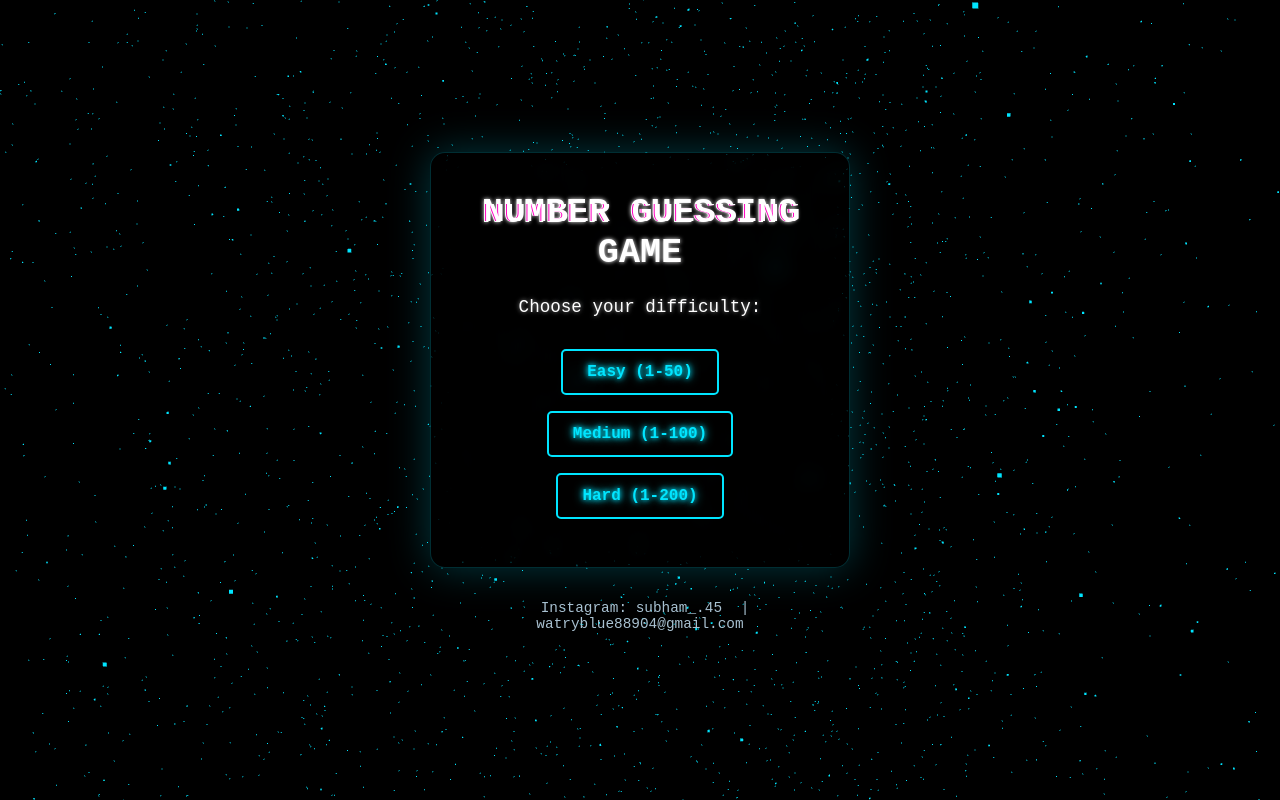
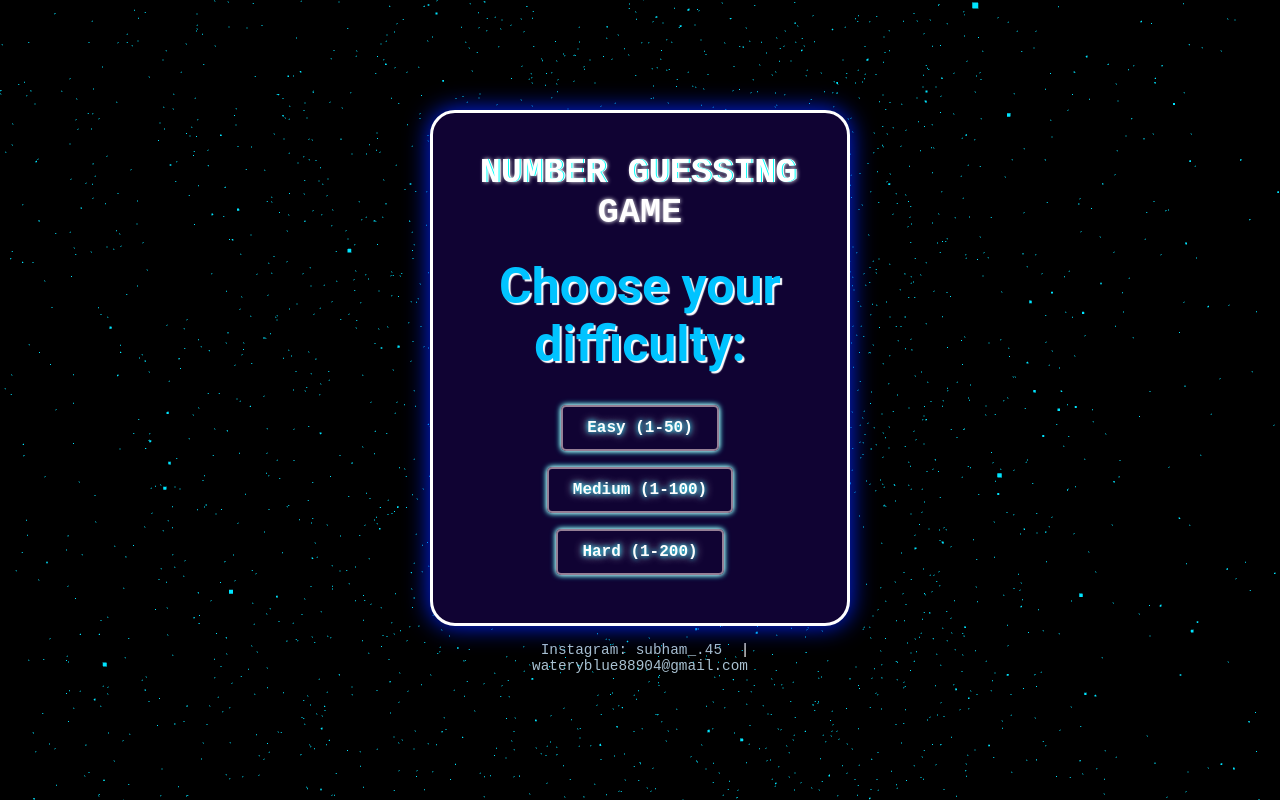
Before and after one commit to subham4849/wasm-number-guesser, a plain HTML site: page index.html in a window 1280 px wide. Drawn offline with nearby package versions, Linux system fonts and the light colour scheme; no server answers; animation ran at ten frames a second.

Commit message:
updation styling

```diff
--- a/index.html
+++ b/index.html
@@ -8,8 +8,8 @@
         /* --- General Setup & High-Tech Background --- */
         body {
             font-family: 'Courier New', Courier, monospace;
-            background-color: #020c1b; /* Dark solid background for the 3D scene */
-            color: #00e5ff;
+            background-color: #170448; /* Dark solid background for the 3D scene */
+            color: #150454;
             display: flex;
             flex-direction: column;
             justify-content: center;
@@ -21,9 +21,15 @@
             overflow: hidden; /* Hide scrollbars from canvas */
         }
 
+
+@keyframes float {
+  0%, 100% { transform: translateY(0px); }
+  50% { transform: translateY(-20px); }
+}
+
         /* Styles for the 3D background canvas */
         #bg-canvas {
-            position: fixed;
+            position: absolute;
             top: 0;
             left: 0;
             width: 100%;
@@ -43,21 +49,21 @@
 
         /* --- Main Game Container (Glassmorphism with Pulse) --- */
         .container {
-            background: rgba(0, 0, 0, 0.25);
+            background: rgb(16, 3, 51);
             backdrop-filter: blur(10px);
-            border: 1px solid rgba(0, 229, 255, 0.2);
+            border: 3px solid rgb(255, 255, 255);
             padding: 2.5rem;
-            border-radius: 15px;
-            box-shadow: 0 0 25px rgba(0, 229, 255, 0.1);
+            border-radius: 25px;
+            box-shadow: 0 0 25px rgb(238, 2, 255);
             text-align: center;
             width: 100%;
             box-sizing: border-box;
-            animation: pulseGlow 5s infinite alternate;
+            animation: pulseGlow 0.25s infinite alternate;
         }
 
         @keyframes pulseGlow {
-            from { box-shadow: 0 0 25px rgba(0, 229, 255, 0.1); }
-            to { box-shadow: 0 0 40px rgba(0, 229, 255, 0.25); }
+            from { box-shadow: 0 0 25px rgb(0, 34, 255); }
+            to { box-shadow: 0 0 40px rgb(255, 255, 255); }
         }
 
         /* --- Title with "Glitch" Effect --- */
@@ -84,12 +90,12 @@
         .glitch::after {
             left: 2px;
             text-shadow: -1px 0 #ff00c1;
-            animation: glitch-anim-1 2s infinite linear alternate-reverse;
+            animation: glitch-anim-1 1s infinite linear alternate-reverse;
         }
         .glitch::before {
             left: -2px;
             text-shadow: 1px 0 #00fff9;
-            animation: glitch-anim-2 3s infinite linear alternate-reverse;
+            animation: glitch-anim-2 1s infinite linear alternate-reverse;
         }
 
         @keyframes glitch-anim-1 {
@@ -102,14 +108,19 @@
         /* --- Text & Input Field Styling --- */
         p {
             margin: 1.5rem 0;
-            color: #a9c1d1;
-            font-size: 1.1em;
-            animation: fadeInText 1s ease-in-out;
+            color: #ffffff;
+            font-size: 20px;
+            animation: glow 1s ease-in-out;
         }
 
         .difficulty-prompt {
-            color: #ffffff;
-            text-shadow: 0 0 4px rgba(255, 255, 255, 0.6);
+            font-family:Roboto , Lato;
+            font-weight: bold;
+            font-style: normal;
+            font-size: 50px;
+            color: #00c3ff;
+            text-shadow: 2px 2px 1px rgb(255, 255, 255);
+            animation: fadeInText 1.5s ease-in-out;
         }
 
         @keyframes fadeInText {
@@ -118,11 +129,11 @@
         }
 
         input {
-            font-family: 'Courier New', Courier, monospace;
+            font-family: 'Roboto', Courier, monospace;
             font-size: 18px;
             padding: 10px;
             border-radius: 5px;
-            border: 1px solid #00e5ff;
+            border: 3px solid #00e5ff;
             background-color: rgba(0, 0, 0, 0.3);
             color: #fff;
             text-align: center;
@@ -140,41 +151,49 @@
         button {
             font-family: 'Courier New', Courier, monospace;
             background-color: transparent;
-            color: #00e5ff;
-            border: 2px solid #00e5ff;
+            color: #fdfdfd;
+            border: 2px solid #957f95;
             padding: 12px 24px;
             border-radius: 5px;
             cursor: pointer;
             font-size: 16px;
             font-weight: bold;
             margin: 8px;
-            transition: all 0.3s ease;
-            text-shadow: 0 0 5px #00e5ff, 0 0 10px #00e5ff;
+            transition: color 0.3s ease;
+            text-shadow: 0 0 5px #00e5ff, 0 0 10px #ffffff;
         }
+        @keyframes neonGlow {
+  0%, 100% { box-shadow: 0 0 5px rgb(255, 255, 255), 0 0 6px #0ff; }
+  50% { box-shadow: 0 0 10px #0ff, 0 0 11px #0ff; }
+}
+
+button {
+  animation: neonGlow 0.05s ease-in-out infinite alternate;
+}
 
         button:hover {
             background-color: #00e5ff;
             color: #0f2027;
             box-shadow: 0 0 25px #00e5ff;
-            text-shadow: none;
+            text-shadow : 0 0 10px #ffffff, 0 0 20px #00e5ff;
             transform: translateY(-3px);
         }
 
         /* --- Game State Messages --- */
         #gameArea { display: none; }
-        #result { font-weight: bold; font-size: 1.2rem; min-height: 25px; transition: color 0.3s; word-break: break-word; }
+        #result { font-weight: bold; font-size: 20px; min-height: 25px; transition: color 0.3s; word-break: break-word; }
         .win { color: #00ff87; text-shadow: 0 0 10px #00ff87; }
         .lose { color: #ff073a; text-shadow: 0 0 10px #ff073a; }
-        .info { color: #a9c1d1; }
+        .info { color: #ffffff; }
 
         /* --- Footer Styling --- */
         footer {
             width: 100%;
             text-align: center;
-            color: #a9c1d1;
+            color: #ffffff;
             font-size: 0.9em;
             animation: fadeInText 1.5s ease-in-out;
-            padding: 2rem 0 1rem 0;
+            padding: 1rem 0 1rem 0;
         }
 
         footer a {
@@ -235,7 +254,7 @@
         <footer>
             <a href="https://www.instagram.com/subham_.45/" target="_blank">Instagram: subham_.45</a>
             <span class="separator"> | </span>
-            <a href="mailto:watryblue88904@gmail.com">watryblue88904@gmail.com</a>
+            <a href="mailto:wateryblue88904@gmail.com">wateryblue88904@gmail.com</a>
         </footer>
     </div>
 
@@ -285,7 +304,7 @@
                 // Clear input after guess
                 guessInput.value = '';
 
-                if (result.includes("CONGRATULATIONS")) {
+                if (result.includes("CONGRATULATIONS YOU WIN")) {
                     resultText.className = 'win';
                     guessInput.disabled = true;
                 } else if (result.includes("lost")) {
```
